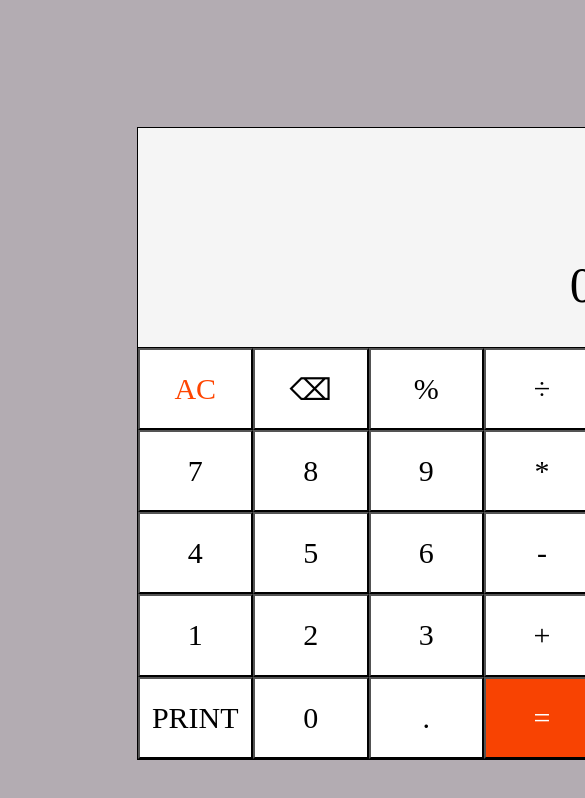
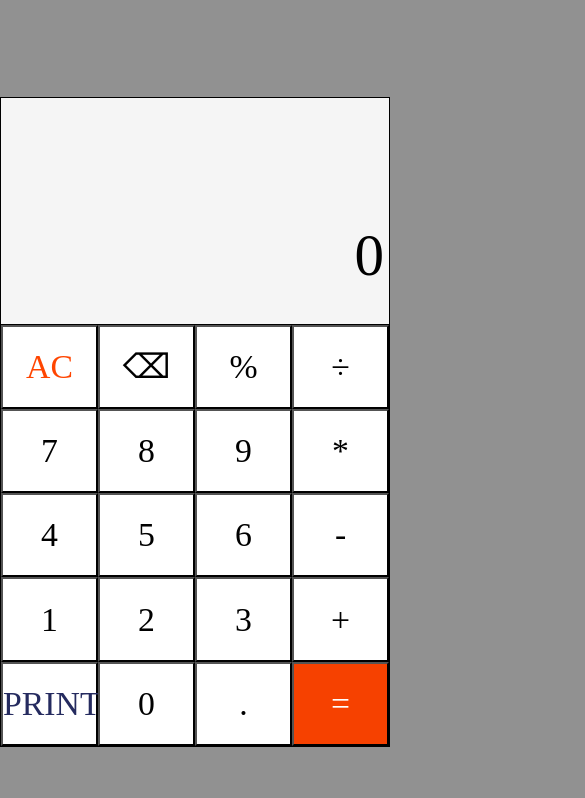
Before and after one commit to n-aniket/Calculator, a plain HTML site: page index.html in a window 390 px wide. Shown: the whole page, 585 px wide, since content can reach past the window. Drawn offline with Linux system fonts and the light colour scheme.

Commit message:
responsive layout

```diff
--- a/calc.js
+++ b/calc.js
@@ -12,7 +12,6 @@ let displaySection3 = document.getElementById("row3");
 let displaySection4 = document.getElementById("row4");
 let acButtonToC = document.getElementById("ac");
 
-//new
 let items = [];
 const displayLocal = document.querySelector('#displayAll');
 const clickedOnDisplay = document.querySelector('#print').addEventListener('click',addId);
@@ -50,7 +49,6 @@ function addId(){
 
 
 }
-//new ends
 
 function clickCapture(element,inputType){
     if(inputType != 'AC'){
--- a/index.html
+++ b/index.html
@@ -8,13 +8,14 @@
     <link rel="stylesheet" href="main.css">
 </head>
 <body>
+    <div class="container">
     <div id="main">
-        <div id="displayAll"></div>
+        <div id="displayAll"><ul></ul></div>
         <div id="display">
             <div class="displayRow"><p id="row1"></p></div>
             <div class="displayRow"><p id="row2"></p></div>
-            <div class="displayRow" ><p id="row3" style="font-size: 50px;">0</p></div>
-            <div class="displayRow"><p id="row4" style="font-size: 20px;"></p></div>
+            <div class="displayRow" ><p id="row3" style="font-size: 7vh;">0</p></div>
+            <div class="displayRow"><p id="row4" style="font-size: 4vh;"></p></div>
         </div>
         <div id="input">
             <div class="row" >
@@ -50,6 +51,7 @@
 
         </div>
     </div>
+    </div>
 </body>
 <script src="calc.js"></script>
 </html>
--- a/main.css
+++ b/main.css
@@ -1,39 +1,35 @@
 *{
-    background-color: rgba(112, 98, 109, 0.527);
     margin: 0%;
     padding: 0%;
     box-sizing: border-box;
     font-family: "montserrat";
 }
+body{
+    background-color: rgb(145, 145, 145);
+}
+.container{
+    background-color: rgba(255, 255, 255, 0);
+    display: flex;
+    justify-content: center;
+    align-items: center;
+    height: 100vh;
+}
 #main{
     background-color: rgb(245, 245, 245);
-    position: absolute;
-    height: 75vh;
+    height: 77vh;
     width: 55vh;
-    top: 15%;
-    left: 35%;
     border: 1px solid black;
 }
 #display{
-    border: 1px solid black;
-    border-top:none;
-    border-left:none;
-    border-right:none;
-    background-color: inherit;
-    position: relative;
+    border-bottom: 1px solid black;
     height: 35%;
     width: 100%;
-    top: 0px;
-    left: 0px;
     overflow: hidden;
-
 }
 #input{
-    position: relative;
+
     height: 65%;
     width: 100%;
-    left: 0px;
-    bottom: 0%;
     overflow: hidden;
     background-color: black;
 }
@@ -41,7 +37,7 @@
 .row button{
     color: black;
     background-color:rgb(255, 255, 255) ;
-    font-size: 30px;
+    font-size: 4vh;
     height: 100%;
     width:25%;
     float: left;
@@ -60,14 +56,12 @@
     position: relative;
     width: 100%;
     height: 25%;
-    background-color: inherit;
 }
 .displayRow p{
     position: absolute;
     bottom: 0px;
     right: 5px;
-    font-size: 30px;
-    background-color: inherit;
+    font-size: 4vh;
 }
 
 #display div:nth-child(3){
@@ -77,10 +71,12 @@
 #display div:nth-child(4){
     color: rgba(0, 0, 0, 0.555);
     height: 15%;
-    font-size: 60px;
 }
 #ac{
     color: orangered;
+}
+#print{
+    color: rgb(37, 43, 95);
 }
 #equals{
     color: white;
@@ -91,22 +87,23 @@
 }
 
 .change{
-    height: 75vh;
+    height: 77vh;
     width: 55vh;
-    background-color: inherit;
+    display: flex;
+    flex-direction: column-reverse;
+    overflow: hidden;
 }
 
 .change ul{
-    background-color: inherit;
-    font-size: 30px;
+    flex: 1;
+    font-size: 4vh;
     list-style-type: none;
     border-bottom: 1px solid rgba(0,0,0,0.2);
+    display: flex;
+    flex-direction:row ;
+
 }
-
-.change ul li{
-    background-color: inherit;
-}
-
 .undo{
     display: none;
+
 }
```
